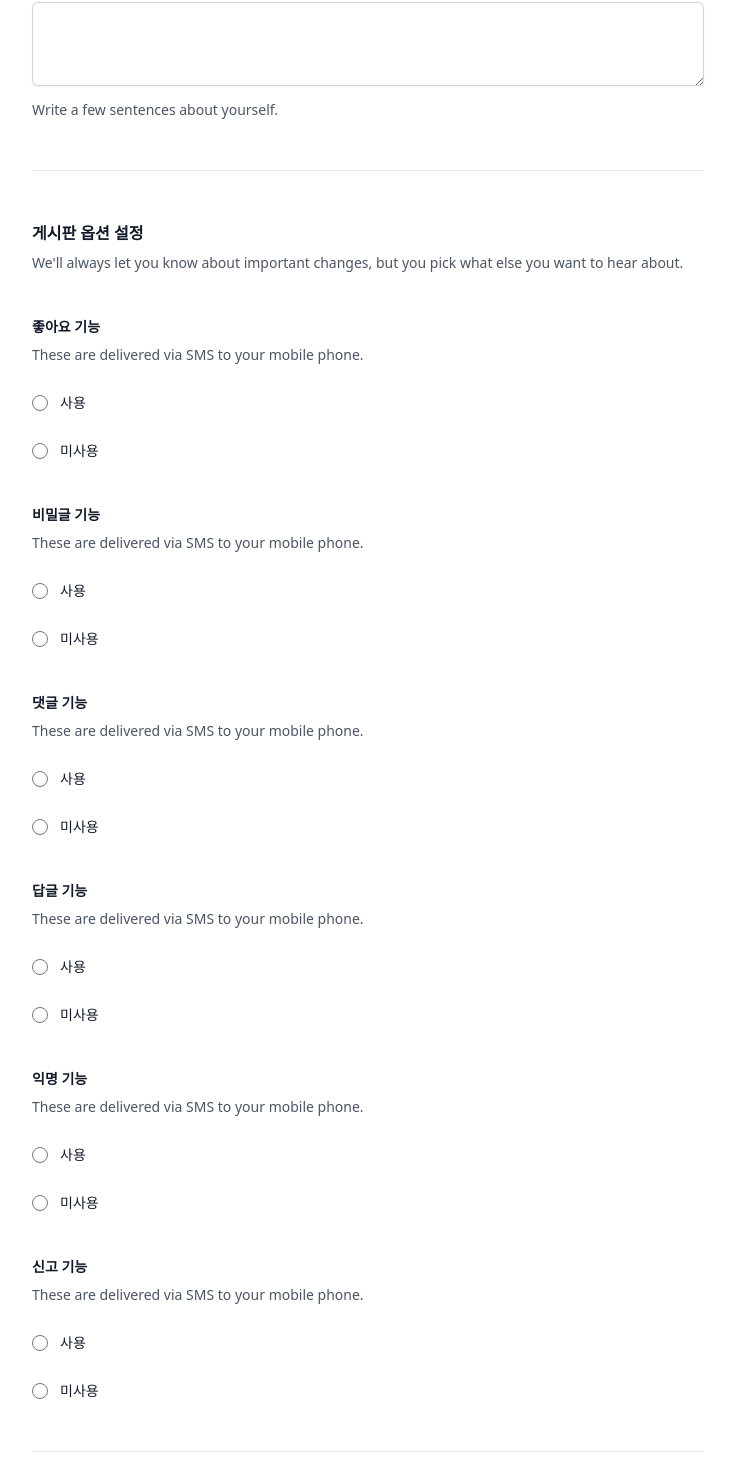
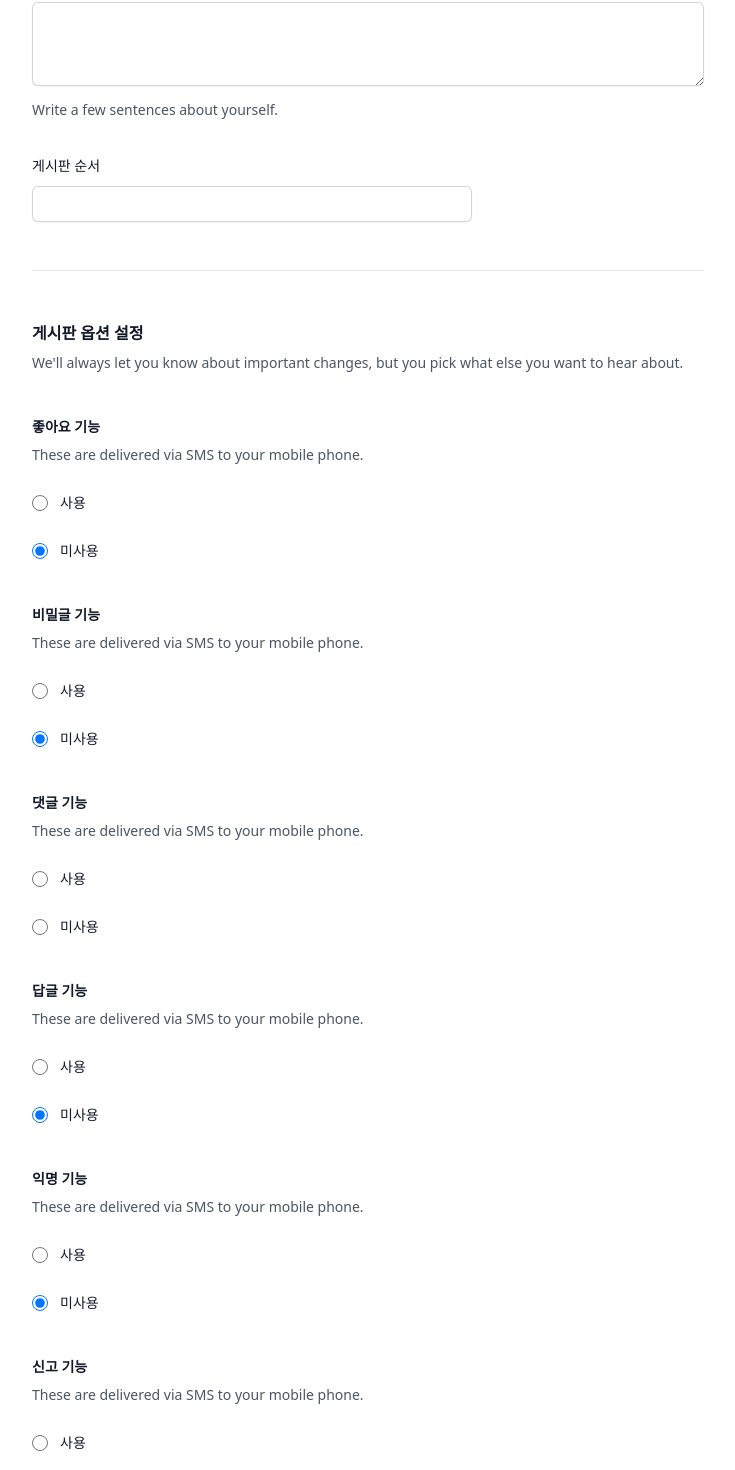
Before and after one commit to jjin1020/assamo-front-ex, a Next.js app: page /boards/board in a window 1280 px wide. Shown: the part 531-2001 px from the top of the page, without its empty margins (272-1007 px from the left). Built offline with nearby package versions, Linux system fonts and the light colour scheme; no server answers.

Commit message:
## 상세 저장 로직 추가

```diff
--- a/package.json
+++ b/package.json
@@ -18,6 +18,7 @@
     "postcss": "8.4.24",
     "react": "18.2.0",
     "react-dom": "18.2.0",
+    "react-hook-form": "^7.44.3",
     "rxjs": "^7.8.1",
     "tailwindcss": "3.3.2"
   }
--- a/src/components/bbs/bbs-list.jsx
+++ b/src/components/bbs/bbs-list.jsx
@@ -11,13 +11,13 @@ export default function BbsList ({bbsList = []}) {
                     <div className="flex gap-x-4">
                         <div className="min-w-0 flex-auto">
                             <Link href={{ pathname: '/boards/board', query: { bbsSen: `${item.bbsSen}` } }}>
-                                <p className="text-sm font-semibold leading-6 text-gray-900">({item.sortOrd}){item.bbsTyNae}</p>
+                                <p className="text-sm font-semibold leading-6 text-gray-900">({item.sortOrd}){item.bbsNae}</p>
                             </Link>
                             <p className="mt-1 truncate text-xs leading-5 text-gray-500">{item.bbsDescript}</p>
                         </div>
                     </div>
                     <div className="hidden sm:flex sm:flex-col sm:items-end">
-                        <p className="text-sm leading-6 text-gray-900">{item.bbsNae}</p>
+                        <p className="text-sm leading-6 text-gray-900">{item.bbsTyNae}</p>
                         <p className="mt-1 text-xs leading-5 text-gray-500">{item.inpDt}</p>
                     </div>
                 </li>
--- a/src/pages/boards/board.jsx
+++ b/src/pages/boards/board.jsx
@@ -2,26 +2,40 @@ import Layout from "@/components/layout";
 import Head from "next/head";
 import { useRouter } from "next/router";
 import { useEffect, useState } from "react";
+import { useForm } from "react-hook-form";
 import { catchError, map, of } from "rxjs";
 import { ajax } from 'rxjs/ajax'
+
 
 export default function Board() {
     const router = useRouter();
 
     const {bbsSen} = router.query;
 
-    const [board, setBoard] = useState({});
+    const {register, handleSubmit, setValue} = useForm({
+        defaultValues: {
+          bbsTyCd: 'A01001',
+          gdniceUseYn: 'N',
+          scrtartcFnctYn: 'N',
+          answerFnctYn: 'N',
+          annymtyFnctYn: 'N',
+          sttemntFnctYn: 'N',
+        }
+      });
 
     const hanleChange = (event) => {
         const targetName = event.target.name;
         const targetValue = event.target.value === undefined ? '' : event.target.value;
-        setBoard({targetName: targetValue});
+        setValue(targetName,targetValue);
     }
 
     useEffect(() => {
         const sub = ajax.getJSON(`/api/bbs/getBoard/${bbsSen}`).pipe(
             map((data) => {
-                setBoard(data);
+
+                for (let field in data) {
+                    setValue(field, data[field]);
+                  }
             }),
             catchError((error) => {
                 console.log('Error', error);
@@ -37,6 +51,15 @@ export default function Board() {
 
     }, []);
 
+    const onSubmit = data => {
+        ajax.post('/api/bbs/saveBoard', data).pipe(
+          catchError(error => {
+            console.error('Error:', error);
+            return of(error);
+          })
+        ).subscribe()
+    }
+
     return (
         <>
             <Layout>
@@ -47,7 +70,7 @@ export default function Board() {
                 </Head>
                 <div className="mx-auto max-w-7xl px-4 py-24 sm:px-6 sm:py-32 lg:px-8 min-h-screen">
                     <div className="mx-auto max-w-2xl">
-                        <form>
+                        <form onSubmit={handleSubmit(onSubmit)}>
                             <div className="space-y-12">
                                 <div className="border-b border-gray-900/10 pb-12">
                                     <h2 className="text-base font-semibold leading-7 text-gray-900">게시판 생성</h2>
@@ -57,7 +80,7 @@ export default function Board() {
                                         <div className="sm:col-span-3">
                                             <label htmlFor="bbsTyCd" className="block text-sm font-medium leading-6 text-gray-900">게시판 유형</label>
                                             <div className="mt-2">
-                                                <select id="bbsTyCd" name="bbsTyCd" autoComplete="country-name" value={board.bbsTyCd} onChange={hanleChange} className="block w-full rounded-md border-0 py-1.5 text-gray-900 shadow-sm ring-1 ring-inset ring-gray-300 focus:ring-2 focus:ring-inset focus:ring-indigo-600 sm:max-w-xs sm:text-sm sm:leading-6">
+                                                <select id="bbsTyCd" name="bbsTyCd" autoComplete="country-name" {...register('bbsTyCd')} onChange={hanleChange} className="block w-full rounded-md border-0 py-1.5 text-gray-900 shadow-sm ring-1 ring-inset ring-gray-300 focus:ring-2 focus:ring-inset focus:ring-indigo-600 sm:max-w-xs sm:text-sm sm:leading-6">
                                                     <option value="A01001">일반 게시판</option>
                                                     <option value="A01002">메모 게시판</option>
                                                     <option value="A01003">사진 게시판</option>
@@ -66,11 +89,11 @@ export default function Board() {
                                             </div>
                                         </div>
 
-                                        <div className="sm:col-span-4">
+                                        <div className="col-span-full">
                                             <label htmlFor="bbsNae" className="block text-sm font-medium leading-6 text-gray-900">게시판 명</label>
                                             <div className="mt-2">
                                                 <div className="flex rounded-md shadow-sm ring-1 ring-inset ring-gray-300 focus-within:ring-2 focus-within:ring-inset focus-within:ring-indigo-600 sm:max-w-md">
-                                                    <input type="text" name="bbsNae" id="bbsNae" autoComplete="bbsNae" className="block flex-1 border-0 bg-transparent py-1.5 pl-1 text-gray-900 placeholder:text-gray-400 focus:ring-0 sm:text-sm sm:leading-6" placeholder="janesmith" value={board.bbsNae} onChange={hanleChange}/>
+                                                    <input type="text" name="bbsNae" id="bbsNae" autoComplete="bbsNae" className="block flex-1 border-0 bg-transparent py-1.5 pl-1 text-gray-900 placeholder:text-gray-400 focus:ring-0 sm:text-sm sm:leading-6" placeholder="janesmith" {...register('bbsNae')} onChange={hanleChange}/>
                                                 </div>
                                             </div>
                                         </div>
@@ -78,9 +101,18 @@ export default function Board() {
                                         <div className="col-span-full">
                                             <label htmlFor="bbsDescript" className="block text-sm font-medium leading-6 text-gray-900">게시판 설명</label>
                                             <div className="mt-2">
-                                                <textarea id="bbsDescript" name="bbsDescript" rows="3" className="block w-full rounded-md border-0 py-1.5 text-gray-900 shadow-sm ring-1 ring-inset ring-gray-300 placeholder:text-gray-400 focus:ring-2 focus:ring-inset focus:ring-indigo-600 sm:text-sm sm:leading-6" value={board.bbsDescript} onChange={hanleChange}></textarea>
+                                                <textarea id="bbsDescript" name="bbsDescript" rows="3" className="block w-full rounded-md border-0 py-1.5 text-gray-900 shadow-sm ring-1 ring-inset ring-gray-300 placeholder:text-gray-400 focus:ring-2 focus:ring-inset focus:ring-indigo-600 sm:text-sm sm:leading-6" {...register('bbsDescript')} onChange={hanleChange}></textarea>
                                             </div>
                                             <p className="mt-3 text-sm leading-6 text-gray-600">Write a few sentences about yourself.</p>
+                                        </div>
+
+                                        <div className="sm:col-span-4">
+                                            <label htmlFor="bbsNae" className="block text-sm font-medium leading-6 text-gray-900">게시판 순서</label>
+                                            <div className="mt-2">
+                                                <div className="flex rounded-md shadow-sm ring-1 ring-inset ring-gray-300 focus-within:ring-2 focus-within:ring-inset focus-within:ring-indigo-600 sm:max-w-md">
+                                                    <input type="text" name="sortOrd" id="sortOrd" autoComplete="sortOrd" className="block flex-1 border-0 bg-transparent py-1.5 pl-1 text-gray-900 placeholder:text-gray-400 focus:ring-0 sm:text-sm sm:leading-6" {...register('sortOrd')} onChange={hanleChange}/>
+                                                </div>
+                                            </div>
                                         </div>
                                     </div>
                                 </div>
@@ -95,11 +127,11 @@ export default function Board() {
                                             <p className="mt-1 text-sm leading-6 text-gray-600">These are delivered via SMS to your mobile phone.</p>
                                             <div className="mt-6 space-y-6">
                                                 <div className="flex items-center gap-x-3">
-                                                    <input id="gdniceUseY" name="gdniceUseYn" type="radio" className="h-4 w-4 border-gray-300 text-indigo-600 focus:ring-indigo-600" value="Y" checked={board.gdniceUseYn === 'Y'} onChange={hanleChange}/>
+                                                    <input id="gdniceUseY" name="gdniceUseYn" type="radio" className="h-4 w-4 border-gray-300 text-indigo-600 focus:ring-indigo-600" value="Y" {...register('gdniceUseYn')} onChange={hanleChange}/>
                                                     <label htmlFor="gdniceUseY" className="block text-sm font-medium leading-6 text-gray-900">사용</label>
                                                 </div>
                                                 <div className="flex items-center gap-x-3">
-                                                    <input id="gdniceUseN" name="gdniceUseYn" type="radio" className="h-4 w-4 border-gray-300 text-indigo-600 focus:ring-indigo-600" value="N" checked={board.gdniceUseYn === 'N' || board.gdniceUseYn === null} onChange={hanleChange}/>
+                                                    <input id="gdniceUseN" name="gdniceUseYn" type="radio" className="h-4 w-4 border-gray-300 text-indigo-600 focus:ring-indigo-600" value="N" {...register('gdniceUseYn')} onChange={hanleChange}/>
                                                     <label htmlFor="gdniceUseN" className="block text-sm font-medium leading-6 text-gray-900">미사용</label>
                                                 </div>
                                             </div>
@@ -109,11 +141,11 @@ export default function Board() {
                                             <p className="mt-1 text-sm leading-6 text-gray-600">These are delivered via SMS to your mobile phone.</p>
                                             <div className="mt-6 space-y-6">
                                                 <div className="flex items-center gap-x-3">
-                                                    <input id="scrtartcFnctY" name="scrtartcFnctYn" type="radio" className="h-4 w-4 border-gray-300 text-indigo-600 focus:ring-indigo-600" value="Y" checked={board.scrtartcFnctYn === 'Y'} onChange={hanleChange}/>
+                                                    <input id="scrtartcFnctY" name="scrtartcFnctYn" type="radio" className="h-4 w-4 border-gray-300 text-indigo-600 focus:ring-indigo-600" value="Y" {...register('scrtartcFnctYn')} onChange={hanleChange}/>
                                                     <label htmlFor="scrtartcFnctY" className="block text-sm font-medium leading-6 text-gray-900">사용</label>
                                                 </div>
                                                 <div className="flex items-center gap-x-3">
-                                                    <input id="scrtartcFnctN" name="scrtartcFnctYn" type="radio" className="h-4 w-4 border-gray-300 text-indigo-600 focus:ring-indigo-600" value="N" checked={board.scrtartcFnctYn === 'N' || board.scrtartcFnctYn === null} onChange={hanleChange}/>
+                                                    <input id="scrtartcFnctN" name="scrtartcFnctYn" type="radio" className="h-4 w-4 border-gray-300 text-indigo-600 focus:ring-indigo-600" value="N" {...register('scrtartcFnctYn')} onChange={hanleChange}/>
                                                     <label htmlFor="scrtartcFnctN" className="block text-sm font-medium leading-6 text-gray-900">미사용</label>
                                                 </div>
                                             </div>
@@ -123,11 +155,11 @@ export default function Board() {
                                             <p className="mt-1 text-sm leading-6 text-gray-600">These are delivered via SMS to your mobile phone.</p>
                                             <div className="mt-6 space-y-6">
                                                 <div className="flex items-center gap-x-3">
-                                                    <input id="anserFnctY" name="anserFnctYn" type="radio" className="h-4 w-4 border-gray-300 text-indigo-600 focus:ring-indigo-600" value="Y" checked={board.anserFnctYn === 'Y'} onChange={hanleChange}/>
+                                                    <input id="anserFnctY" name="anserFnctYn" type="radio" className="h-4 w-4 border-gray-300 text-indigo-600 focus:ring-indigo-600" value="Y" {...register('anserFnctYn')} onChange={hanleChange}/>
                                                     <label htmlFor="anserFnctY" className="block text-sm font-medium leading-6 text-gray-900">사용</label>
                                                 </div>
                                                 <div className="flex items-center gap-x-3">
-                                                    <input id="anserFnctN" name="anserFnctYn" type="radio" className="h-4 w-4 border-gray-300 text-indigo-600 focus:ring-indigo-600" value="N" checked={board.anserFnctYn === 'N' || board.anserFnctYn === null} onChange={hanleChange}/>
+                                                    <input id="anserFnctN" name="anserFnctYn" type="radio" className="h-4 w-4 border-gray-300 text-indigo-600 focus:ring-indigo-600" value="N" {...register('anserFnctYn')} onChange={hanleChange}/>
                                                     <label htmlFor="anserFnctN" className="block text-sm font-medium leading-6 text-gray-900">미사용</label>
                                                 </div>
                                             </div>
@@ -137,11 +169,11 @@ export default function Board() {
                                             <p className="mt-1 text-sm leading-6 text-gray-600">These are delivered via SMS to your mobile phone.</p>
                                             <div className="mt-6 space-y-6">
                                                 <div className="flex items-center gap-x-3">
-                                                    <input id="answerFnctY" name="answerFnctYn" type="radio" className="h-4 w-4 border-gray-300 text-indigo-600 focus:ring-indigo-600" value="Y" checked={board.answerFnctYn === 'Y'} onChange={hanleChange}/>
+                                                    <input id="answerFnctY" name="answerFnctYn" type="radio" className="h-4 w-4 border-gray-300 text-indigo-600 focus:ring-indigo-600" value="Y" {...register('answerFnctYn')} onChange={hanleChange}/>
                                                     <label htmlFor="answerFnctY" className="block text-sm font-medium leading-6 text-gray-900">사용</label>
                                                 </div>
                                                 <div className="flex items-center gap-x-3">
-                                                    <input id="answerFnctN" name="answerFnctYn" type="radio" className="h-4 w-4 border-gray-300 text-indigo-600 focus:ring-indigo-600" value="N" checked={board.answerFnctYn === 'N' || board.answerFnctYn === null} onChange={hanleChange}/>
+                                                    <input id="answerFnctN" name="answerFnctYn" type="radio" className="h-4 w-4 border-gray-300 text-indigo-600 focus:ring-indigo-600" value="N" {...register('answerFnctYn')} onChange={hanleChange}/>
                                                     <label htmlFor="answerFnctN" className="block text-sm font-medium leading-6 text-gray-900">미사용</label>
                                                 </div>
                                             </div>
@@ -151,11 +183,11 @@ export default function Board() {
                                             <p className="mt-1 text-sm leading-6 text-gray-600">These are delivered via SMS to your mobile phone.</p>
                                             <div className="mt-6 space-y-6">
                                                 <div className="flex items-center gap-x-3">
-                                                    <input id="puannymtyFnctY" name="annymtyFnctYn" type="radio" className="h-4 w-4 border-gray-300 text-indigo-600 focus:ring-indigo-600" value="Y" checked={board.annymtyFnctYn === 'Y'} onChange={hanleChange}/>
+                                                    <input id="puannymtyFnctY" name="annymtyFnctYn" type="radio" className="h-4 w-4 border-gray-300 text-indigo-600 focus:ring-indigo-600" value="Y" {...register('annymtyFnctYn')} onChange={hanleChange}/>
                                                     <label htmlFor="annymtyFnctY" className="block text-sm font-medium leading-6 text-gray-900">사용</label>
                                                 </div>
                                                 <div className="flex items-center gap-x-3">
-                                                    <input id="annymtyFnctN" name="annymtyFnctYn" type="radio" className="h-4 w-4 border-gray-300 text-indigo-600 focus:ring-indigo-600" value="N" checked={board.annymtyFnctYn === 'N' || board.annymtyFnctYn === null} onChange={hanleChange}/>
+                                                    <input id="annymtyFnctN" name="annymtyFnctYn" type="radio" className="h-4 w-4 border-gray-300 text-indigo-600 focus:ring-indigo-600" value="N" {...register('annymtyFnctYn')} onChange={hanleChange}/>
                                                     <label htmlFor="annymtyFnctN" className="block text-sm font-medium leading-6 text-gray-900">미사용</label>
                                                 </div>
                                             </div>
@@ -165,11 +197,11 @@ export default function Board() {
                                             <p className="mt-1 text-sm leading-6 text-gray-600">These are delivered via SMS to your mobile phone.</p>
                                             <div className="mt-6 space-y-6">
                                                 <div className="flex items-center gap-x-3">
-                                                    <input id="sttemntFnctY" name="sttemntFnctYn" type="radio" className="h-4 w-4 border-gray-300 text-indigo-600 focus:ring-indigo-600" value="Y" checked={board.sttemntFnctYn === 'Y'} onChange={hanleChange}/>
+                                                    <input id="sttemntFnctY" name="sttemntFnctYn" type="radio" className="h-4 w-4 border-gray-300 text-indigo-600 focus:ring-indigo-600" value="Y" {...register('sttemntFnctYn')} onChange={hanleChange}/>
                                                     <label htmlFor="sttemntFnctY" className="block text-sm font-medium leading-6 text-gray-900">사용</label>
                                                 </div>
                                                 <div className="flex items-center gap-x-3">
-                                                    <input id="sttemntFnctN" name="sttemntFnctYn" type="radio" className="h-4 w-4 border-gray-300 text-indigo-600 focus:ring-indigo-600" value="N" checked={board.sttemntFnctYn === 'N' || board.sttemntFnctYn === null} onChange={hanleChange}/>
+                                                    <input id="sttemntFnctN" name="sttemntFnctYn" type="radio" className="h-4 w-4 border-gray-300 text-indigo-600 focus:ring-indigo-600" value="N" {...register('sttemntFnctYn')} onChange={hanleChange}/>
                                                     <label htmlFor="sttemntFnctN" className="block text-sm font-medium leading-6 text-gray-900">미사용</label>
                                                 </div>
                                             </div>
```
Also changed, not shown: 1 other file (tests, documents, lock files or other folders).
